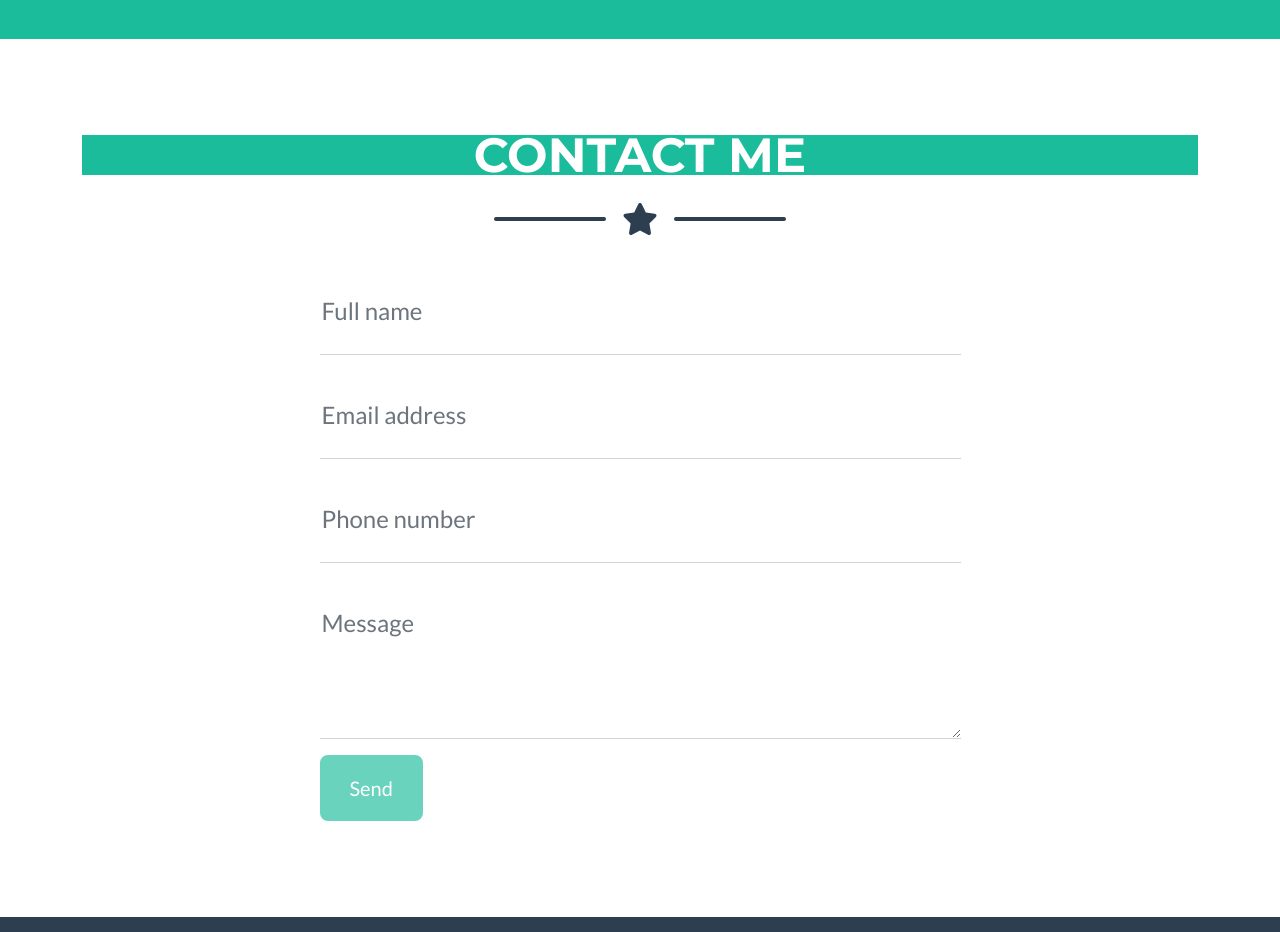
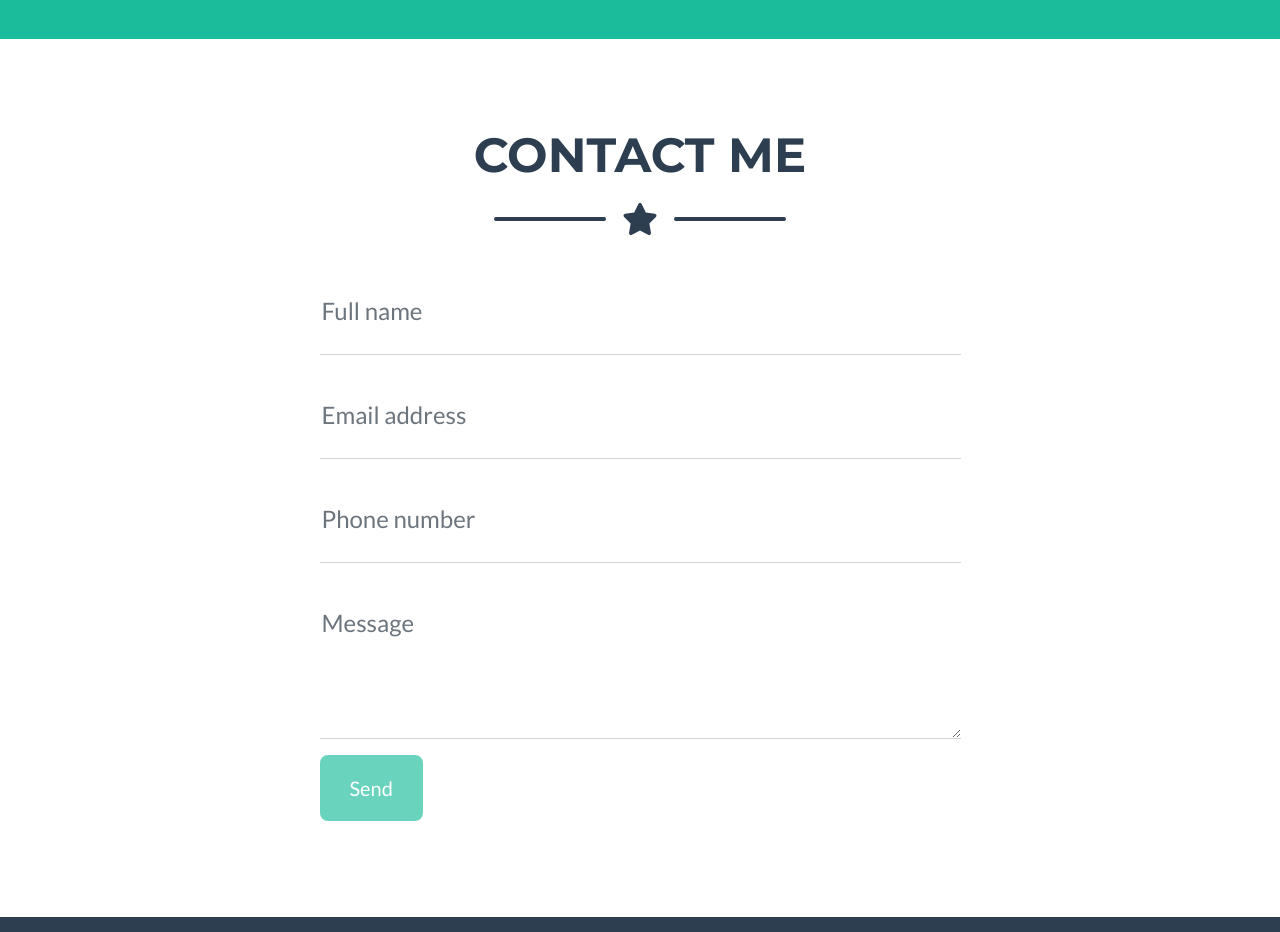
Before and after one commit to mft-web-designs/mft-web-designs.github.io, a plain HTML site: page index.html in a window 1280 px wide. Shown: the part 2240-3172 px from the top of the page. Drawn offline with nearby package versions, Linux system fonts and the light colour scheme.

Commit message:
Fix up Contact Layout

```diff
--- a/index.html
+++ b/index.html
@@ -153,7 +153,7 @@
         <section class="page-section" id="contact">
             <div class="container">
                 <!-- Contact Section Heading-->
-                <h2 class="page-section-heading text-center text-uppercase bg-primary text-white mb-0">Contact Me</h2>
+                <h2 class="page-section-heading text-center text-uppercase text-secondary mb-0">Contact Me</h2>
                 <!-- Icon Divider-->
                 <div class="divider-custom">
                     <div class="divider-custom-line"></div>
```
